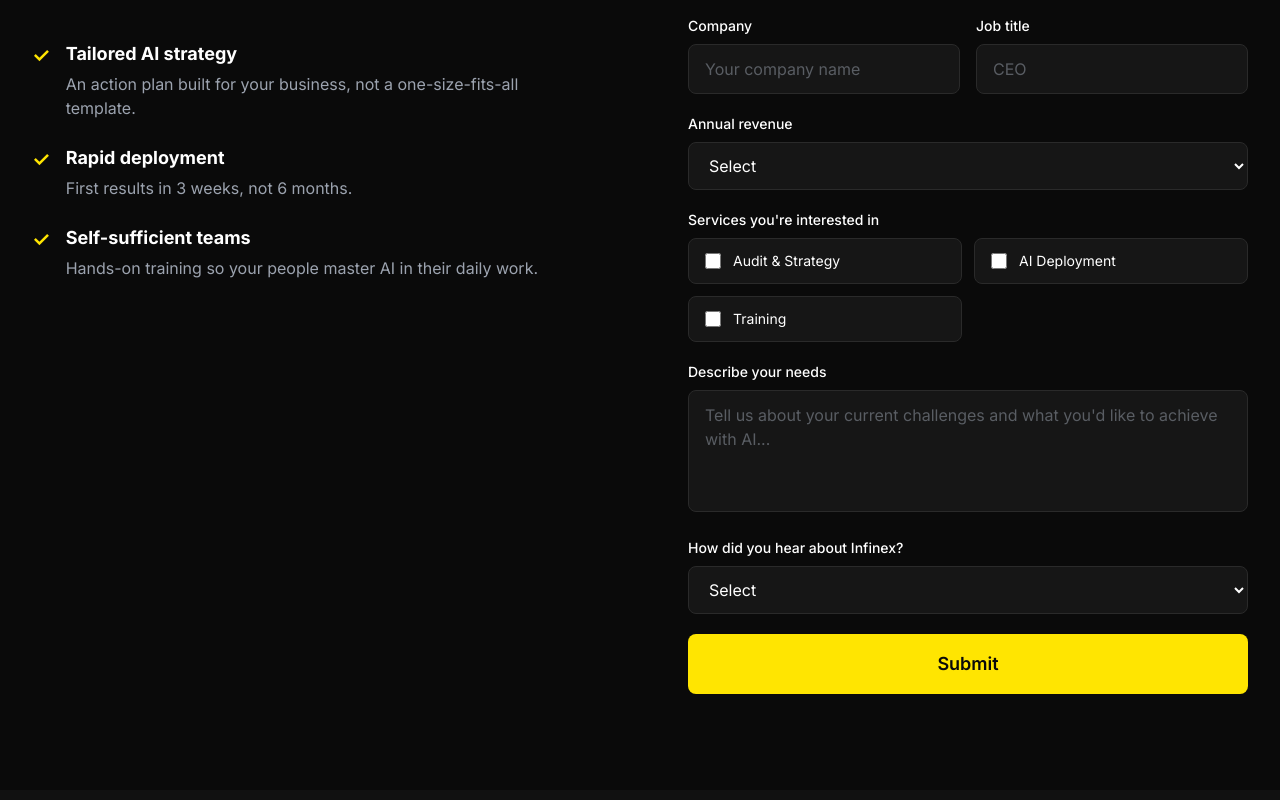
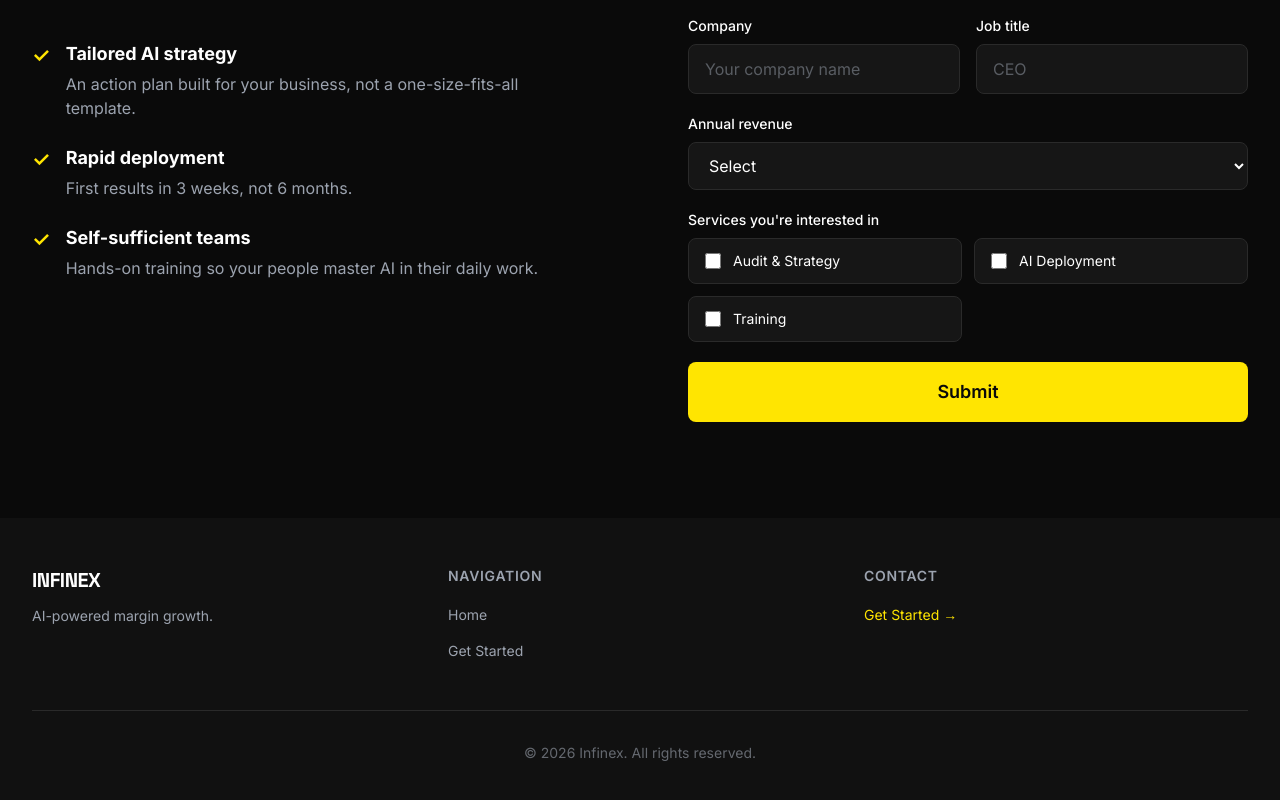
Before and after one commit to meidynfrance/infinex-studio, a Next.js app: page /en/get-started in a window 1280 px wide. Shown: the part 406-1206 px from the top of the page. Built offline with nearby package versions, Linux system fonts and the light colour scheme.

Commit message:
feat: remove needs and source fields from contact form
Also updates CLAUDE.md to reflect current site architecture.

Co-Authored-By: Claude Opus 4.6 <noreply@anthropic.com>

```diff
--- a/src/components/forms/ContactForm.tsx
+++ b/src/components/forms/ContactForm.tsx
@@ -195,51 +195,6 @@ export function ContactForm() {
         {errors.service && <p className={errorStyles}>{errors.service.message}</p>}
       </div>
 
-      {/* Needs */}
-      <div>
-        <label htmlFor="needs" className={labelStyles}>
-          {t("form.needs")}
-        </label>
-        <textarea
-          id="needs"
-          rows={4}
-          placeholder={t("form.needsPlaceholder")}
-          className={`${inputStyles} resize-none`}
-          {...register("needs", {
-            required: t("validation.needsRequired"),
-            minLength: {
-              value: 10,
-              message: t("validation.needsMin"),
-            },
-          })}
-        />
-        {errors.needs && <p className={errorStyles}>{errors.needs.message}</p>}
-      </div>
-
-      {/* Source */}
-      <div>
-        <label htmlFor="source" className={labelStyles}>
-          {t("form.source")}
-        </label>
-        <select
-          id="source"
-          className={`${inputStyles} cursor-pointer`}
-          defaultValue=""
-          {...register("source", { required: t("validation.sourceRequired") })}
-        >
-          <option value="" disabled>
-            {t("form.sourceOptions.placeholder")}
-          </option>
-          <option value="google">{t("form.sourceOptions.google")}</option>
-          <option value="linkedin">{t("form.sourceOptions.linkedin")}</option>
-          <option value="referral">{t("form.sourceOptions.referral")}</option>
-          <option value="social">{t("form.sourceOptions.social")}</option>
-          <option value="event">{t("form.sourceOptions.event")}</option>
-          <option value="other">{t("form.sourceOptions.other")}</option>
-        </select>
-        {errors.source && <p className={errorStyles}>{errors.source.message}</p>}
-      </div>
-
       {/* Submit */}
       <Button type="submit" size="lg" className="w-full" disabled={status === "sending"}>
         {status === "sending" ? t("form.sending") : t("form.submit")}
--- a/src/lib/telegram.ts
+++ b/src/lib/telegram.ts
@@ -7,8 +7,6 @@ type SendMessageParams = {
   jobTitle: string;
   revenue: string;
   service: string[];
-  needs: string;
-  source: string;
   locale: string;
 };
 
@@ -34,9 +32,6 @@ export async function sendTelegramMessage(params: SendMessageParams) {
 💼 ${params.jobTitle}
 💰 CA : ${params.revenue}
 🎯 Services : ${params.service.join(", ")}
-📣 Source : ${params.source}
-
-💬 ${params.needs}
 
 📅 ${date} | 🌐 ${params.locale}`;
 
--- a/src/lib/validations.ts
+++ b/src/lib/validations.ts
@@ -9,8 +9,6 @@ export const contactSchema = z.object({
   jobTitle: z.string().min(1),
   revenue: z.string().min(1),
   service: z.array(z.string()).min(1),
-  needs: z.string().min(10),
-  source: z.string().min(1),
 });
 
 export type ContactFormData = z.infer<typeof contactSchema>;
```
Also changed, not shown: 1 other file (tests, documents, lock files or other folders).
